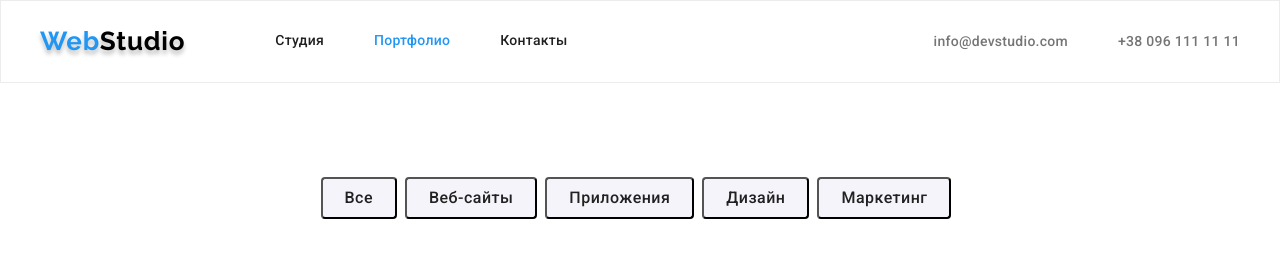
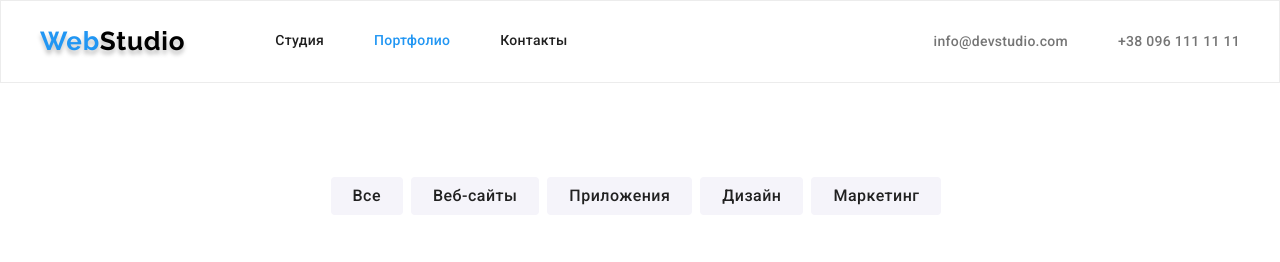
Before and after one commit to Dj-Plagman/goit-markup-hw-03, a plain HTML site: page portfolio.html in a window 1280 px wide. Shown: the top 262 px of the page. Drawn offline with nearby package versions, Linux system fonts and the light colour scheme.

Commit message:
update_0.13

```diff
--- a/css/style.css
+++ b/css/style.css
@@ -378,12 +378,14 @@ color: var(--accent_color);
 
     background: var(--background_second);
     border-radius: 4px;
+    border: 0px;
 }
 
 .nav_portfolio :focus,
 .nav_portfolio :hover {
     background-color: var(--accent_color);
     color: var(--first_color);
+    box-shadow: 0px 3px 1px rgba(0, 0, 0, 0.1), 0px 1px 2px rgba(0, 0, 0, 0.08), 0px 2px 2px rgba(0, 0, 0, 0.12);
 }
 
 .projects_list {
```
